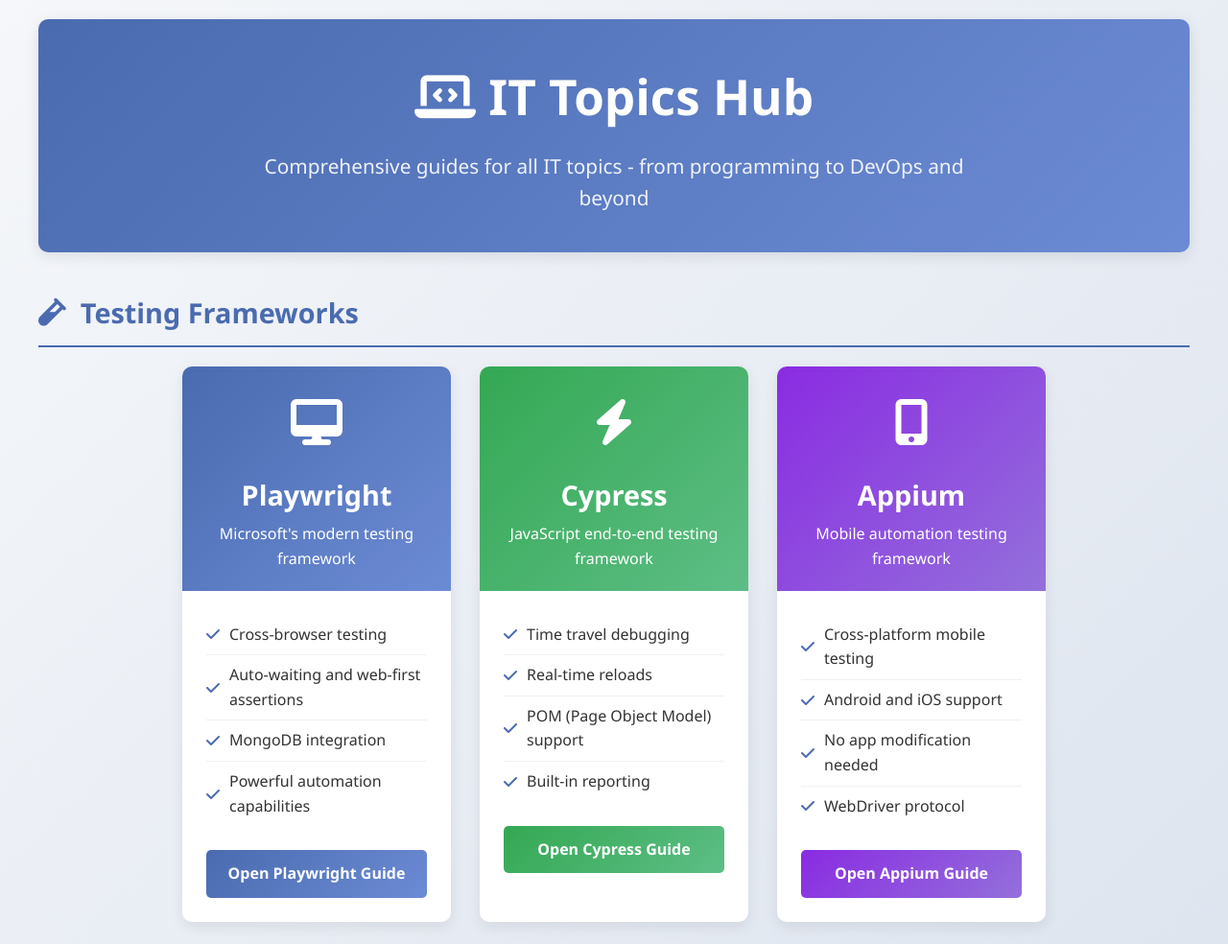
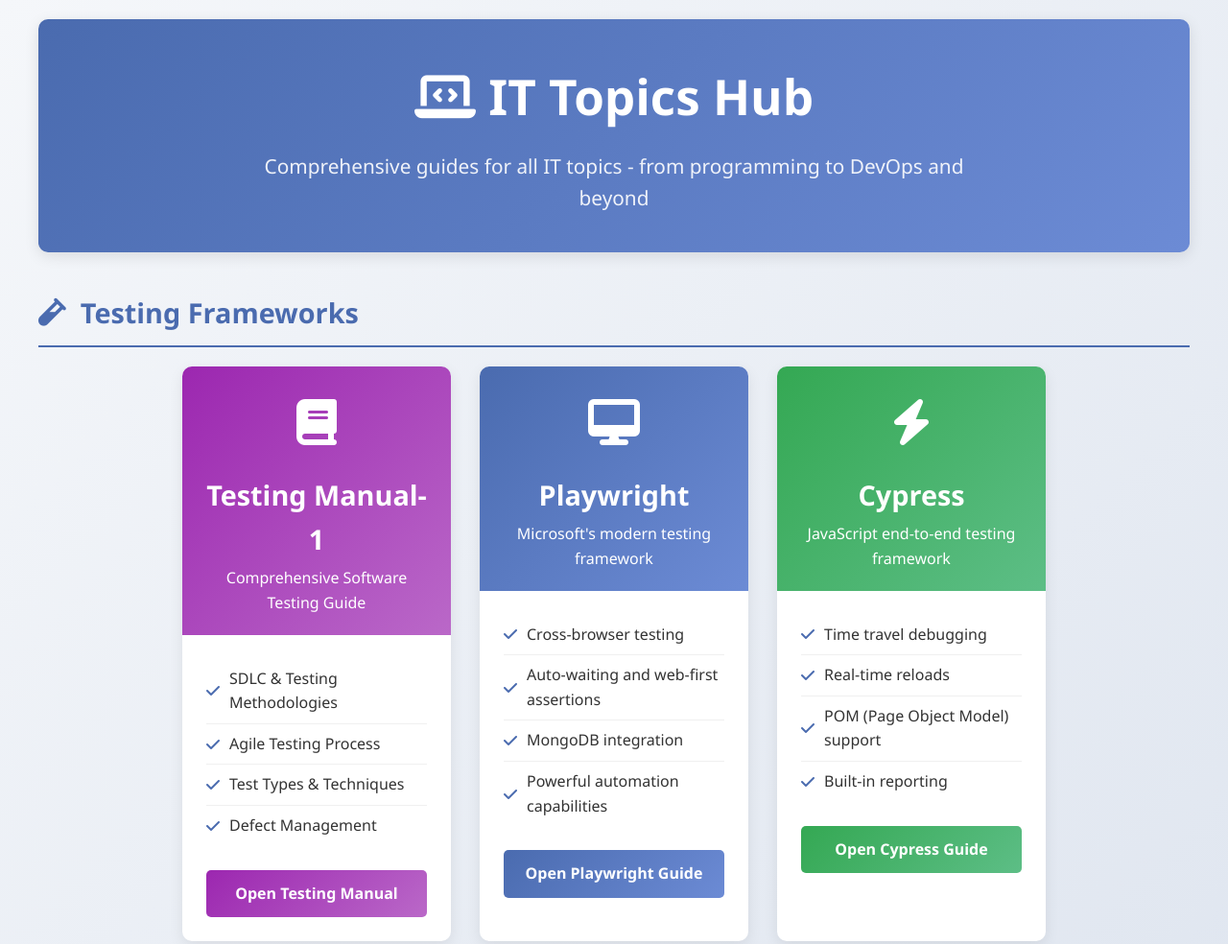
Before and after one commit to Prajwal-P-Narute/Notes, a plain HTML site: page index.html in a window 1280 px wide. Shown: the top 984 px of the page at 96% size. Drawn offline with Linux system fonts and the light colour scheme.

Commit message:
Update Manual-1 in index.html

```diff
--- a/index.html
+++ b/index.html
@@ -26,7 +26,8 @@
             --database: #16a085;
             --linux: #1793D1;
             --selenium: #43B02A;
-            /* Selenium green color */
+            --testing-manual: #9C27B0;
+            /* New color for testing manual */
         }
 
         * {
@@ -168,6 +169,10 @@
             background: linear-gradient(135deg, var(--selenium), #6bd34b);
         }
 
+        .testing-manual-header {
+            background: linear-gradient(135deg, var(--testing-manual), #BA68C8);
+        }
+
         .card-icon {
             font-size: 3rem;
             margin-bottom: 15px;
@@ -266,6 +271,10 @@
             background: linear-gradient(135deg, var(--selenium), #6bd34b);
         }
 
+        .testing-manual-button {
+            background: linear-gradient(135deg, var(--testing-manual), #BA68C8);
+        }
+
         .card-button:hover {
             opacity: 0.9;
         }
@@ -309,6 +318,26 @@
         <div class="category-section">
             <h2 class="category-title"><i class="fas fa-vial"></i> Testing Frameworks</h2>
             <div class="framework-cards">
+                <!-- Testing Manual-1 -->
+                <div class="card">
+                    <div class="card-header testing-manual-header">
+                        <div class="card-icon">
+                            <i class="fas fa-book"></i>
+                        </div>
+                        <h2 class="card-title">Testing Manual-1</h2>
+                        <p>Comprehensive Software Testing Guide</p>
+                    </div>
+                    <div class="card-body">
+                        <ul class="card-features">
+                            <li><i class="fas fa-check feature-icon"></i> SDLC & Testing Methodologies</li>
+                            <li><i class="fas fa-check feature-icon"></i> Agile Testing Process</li>
+                            <li><i class="fas fa-check feature-icon"></i> Test Types & Techniques</li>
+                            <li><i class="fas fa-check feature-icon"></i> Defect Management</li>
+                        </ul>
+                        <a href="manual-1.html" class="card-button testing-manual-button">Open Testing Manual</a>
+                    </div>
+                </div>
+
                 <!-- Playwright -->
                 <div class="card">
                     <div class="card-header playwright-header">
```
